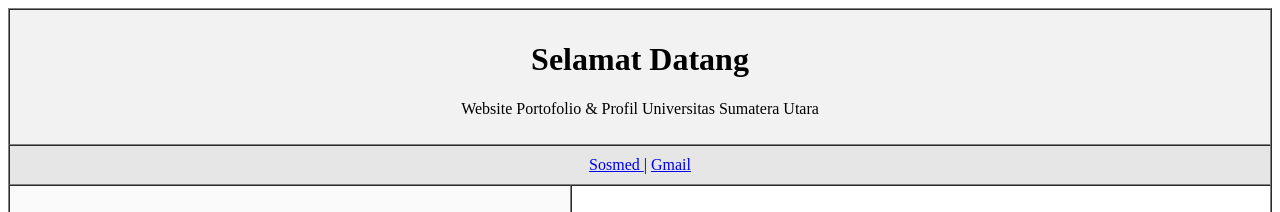
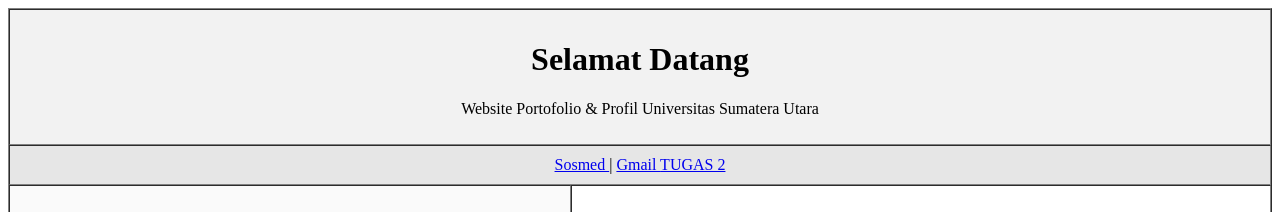
Before and after one commit to zaskiaafifah-alt/tugas1-individu-proweb, a plain HTML site: page index.html in a window 1280 px wide. Shown: the top 212 px of the page. Drawn offline with Linux system fonts and the light colour scheme; grey boxes are pictures that could not be loaded.

Commit message:
Update index.html

```diff
--- a/index.html
+++ b/index.html
@@ -23,6 +23,7 @@
             <td colspan="2" align="center" style="background-color: #e6e6e6;">
                 <a href="#https://instagram.com/official.usu"> Sosmed </a> |
                 <a href="#webmail.usu.ac.id"> Gmail </a>
+                <a href="tugas2.html">TUGAS 2</a>
             </td>
         </tr>
 
```
